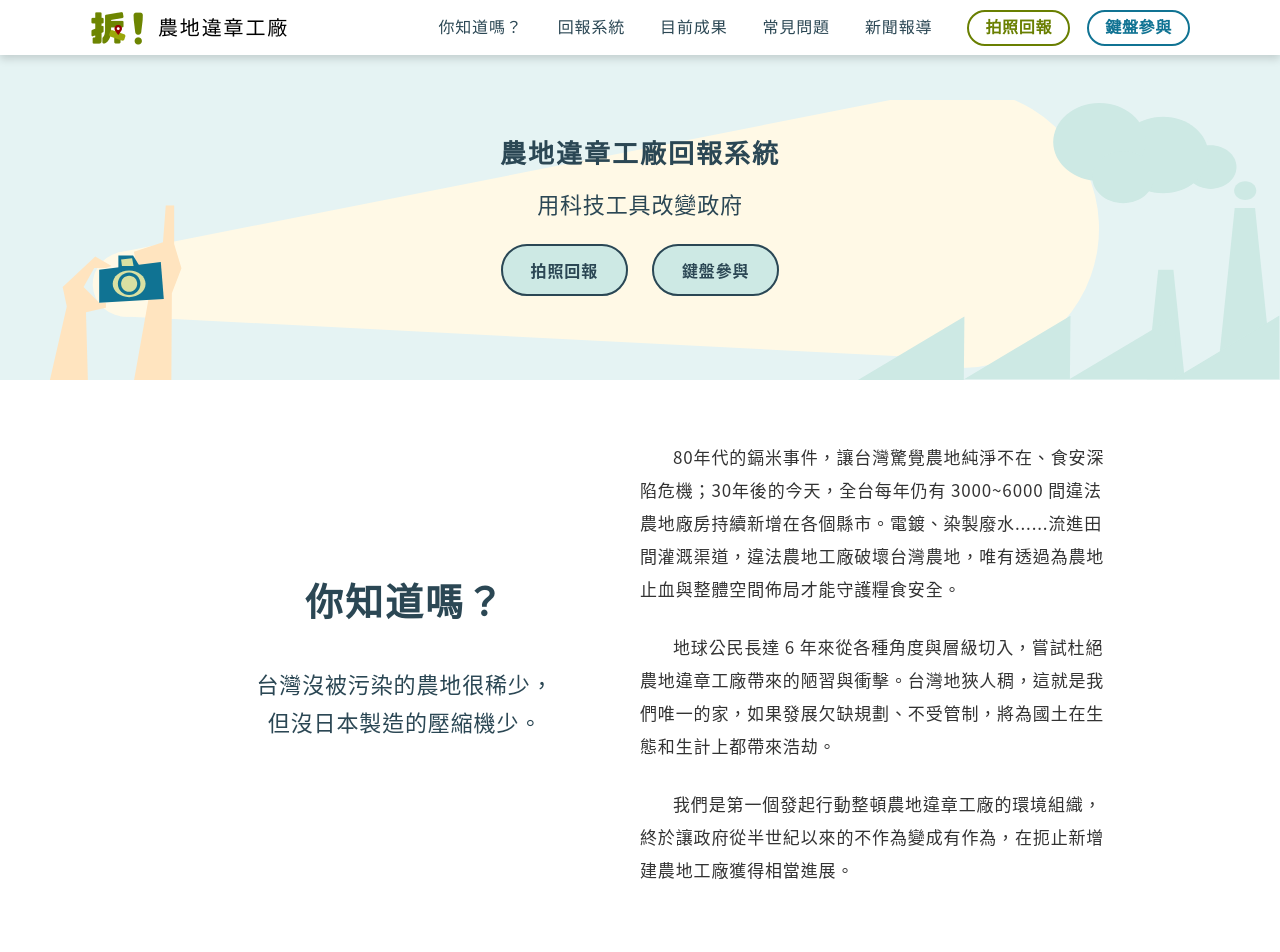
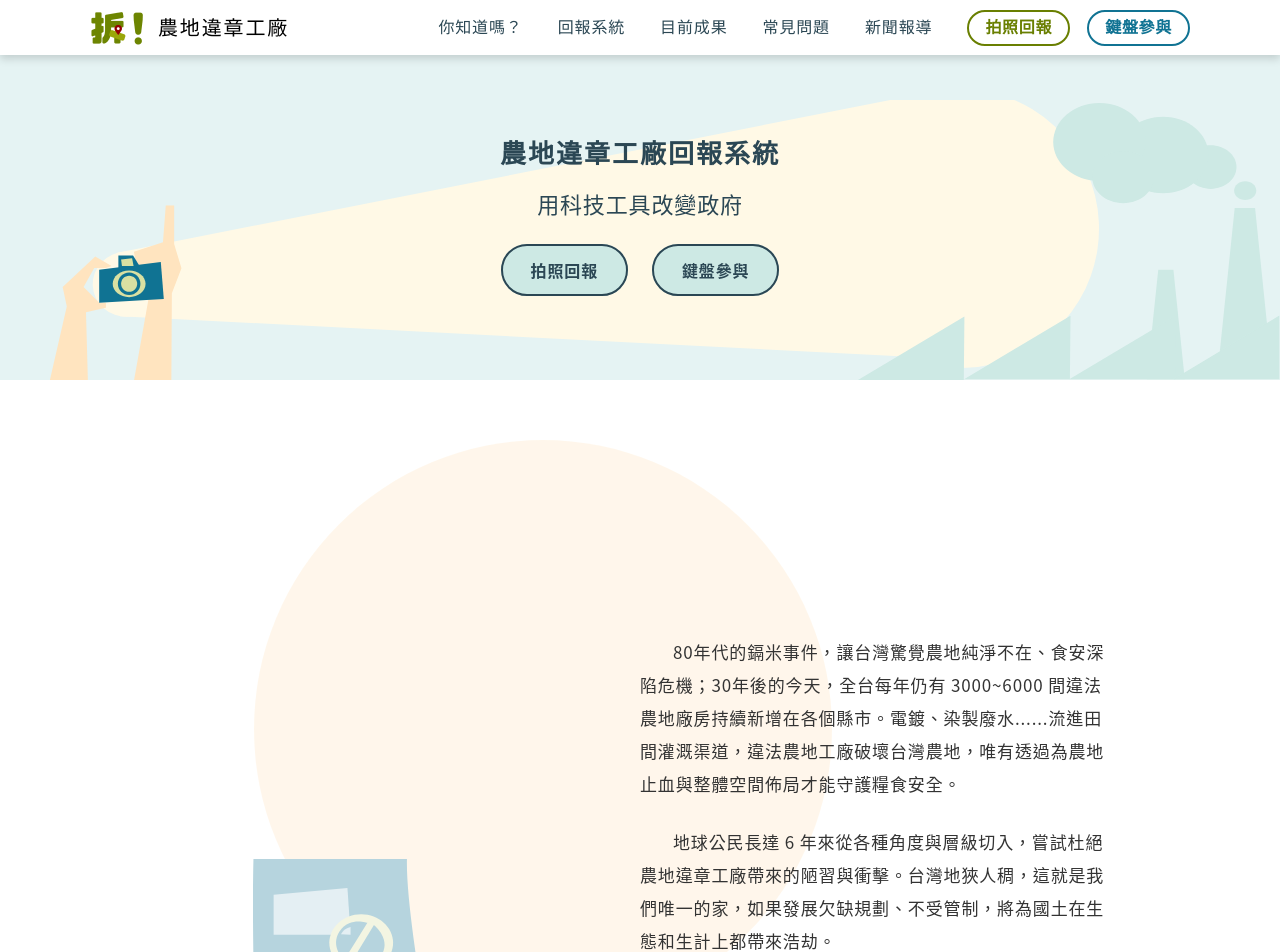
Before and after one commit to Disfactory/Landing, a React (Create React App) app: page / in a window 1280 px wide. Shown: the top 952 px of the page. Built offline with nearby package versions, Linux system fonts and the light colour scheme.

Commit message:
[style] update svg

```diff
--- a/src/Landing.jsx
+++ b/src/Landing.jsx
@@ -12,6 +12,7 @@ import action1 from './imgs/action1.svg';
 import action2 from './imgs/action2.svg';
 import action3 from './imgs/action3.svg';
 import scratch_notion from './imgs/scratch_notion.svg';
+import do_you_know_bg from './imgs/do_you_know_bg.svg';
 
 //Component
 import Scratchcard from './ScratchOff';
@@ -93,6 +94,7 @@ return (
     <div className='do-you-know'>
 
         <div className='do-you-know-title'>
+          <img src={do_you_know_bg} alt="" ></img>
           <h2 className='main-title'>你知道嗎？</h2>
           <p className='subtitle'>台灣沒被污染的農地很稀少， <br/>
           但沒日本製造的壓縮機少。</p>
```
Also changed, not shown: src/imgs/do_you_know_bg.svg (added).
